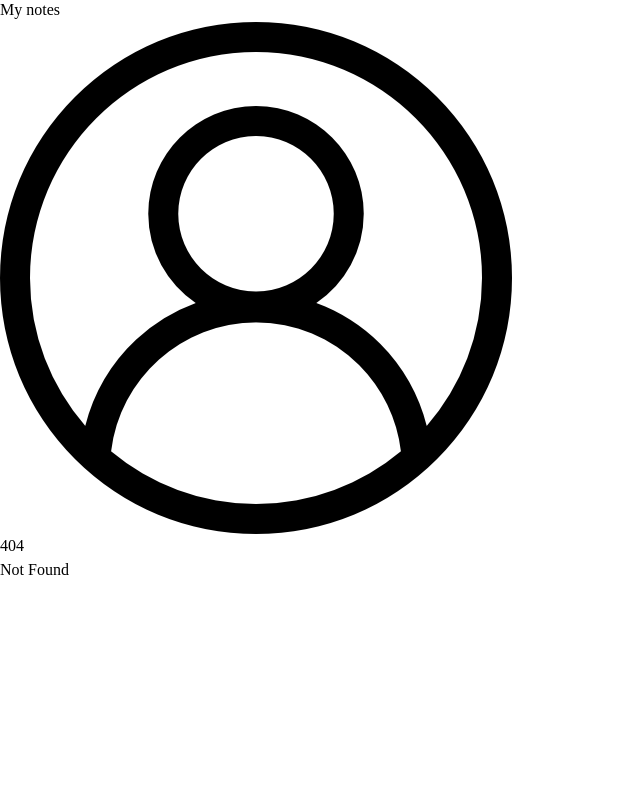
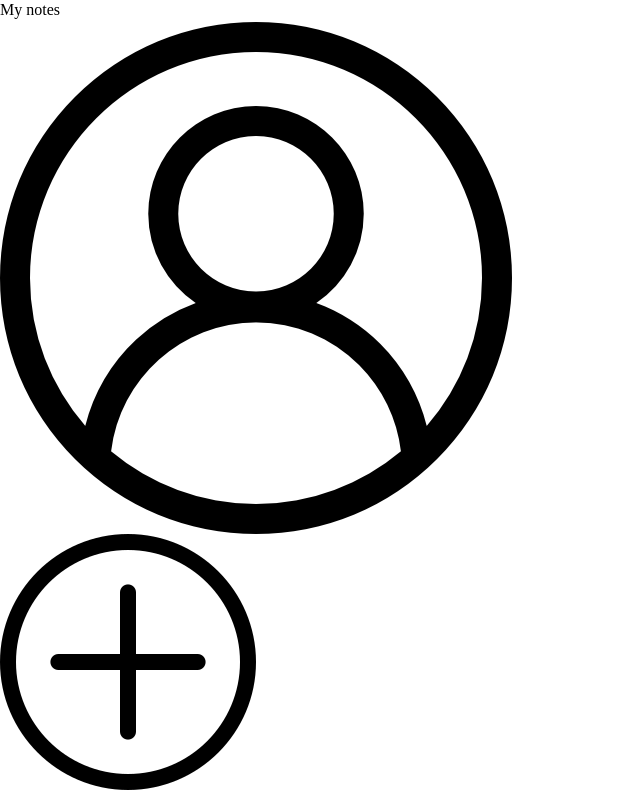
Before and after one commit to UtopiOne/my-notes-app-old, a SvelteKit app: page / in a window 1280 px wide. Before the commit this address had no page. Shown: the part 514-1304 px from the top of the page, without its empty margins (0-640 px from the left). Before the commit the page ends 1096 px from the top, so only its background shows below. Built offline with nearby package versions, Linux system fonts and the light colour scheme.

Commit message:
Added note adding button

```diff
--- /dev/null
+++ b/src/lib/AddCard.svelte
@@ -0,0 +1,11 @@
+<script>
+	import plus from '$lib/assets/plus.png';
+</script>
+
+<div
+	class="flex justify-center h-[300px] w-[200px] rounded-lg border-black border-dotted border-2 hover:scale-105 transition ease-in-out"
+>
+	<img src={plus} alt="plus sign (press to add note)" class="h-12 w-12 self-center opacity-80" />
+</div>
+
+<slot />
--- /dev/null
+++ b/src/routes/+page.svelte
@@ -0,0 +1,9 @@
+<script>
+	import AddCard from '$lib/AddCard.svelte';
+
+	let notes;
+</script>
+
+<div class="m-10 grid grid-cols-8 gap-10">
+	<AddCard />
+</div>
--- a/src/routes/about/+page.svelte
+++ b/src/routes/about/+page.svelte
@@ -1,3 +1,7 @@
 <a href="https://www.flaticon.com/free-icons/note" title="note icons"
 	>Note icons created by Freepik - Flaticon</a
 >
+
+<a href="https://www.flaticon.com/ru/free-icons/" title="плюс иконки"
+	>Plus icon IYAHICON - Flaticon</a
+>
```
Also changed, not shown: src/lib/assets/plus.png (added).
